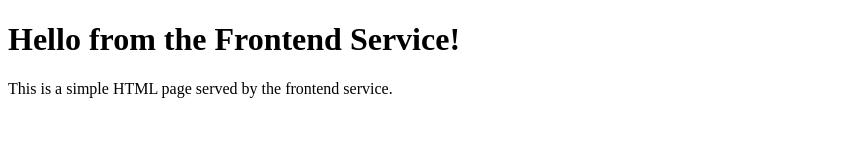
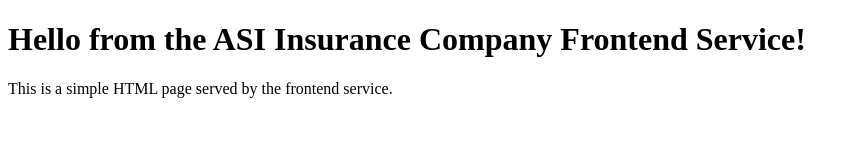
Before and after one commit to jvsocial/simplilearn-insurance-capstoneP1, a plain HTML site: page frontend/index.html in a window 1280 px wide. Shown: the whole page, without its empty margins (0-858 px from the left). Drawn offline with Linux system fonts and the light colour scheme; no server answers.

Commit message:
Update index.html

```diff
--- a/frontend/index.html
+++ b/frontend/index.html
@@ -6,7 +6,7 @@
     <title>Simple Microservices Demo - Frontend</title>
   </head>
   <body>
-    <h1>Hello from the Frontend Service!</h1>
+    <h1>Hello from the ASI Insurance Company Frontend Service!</h1>
     <p>This is a simple HTML page served by the frontend service.</p>
 
     <div id="backend-response"></div>
```
